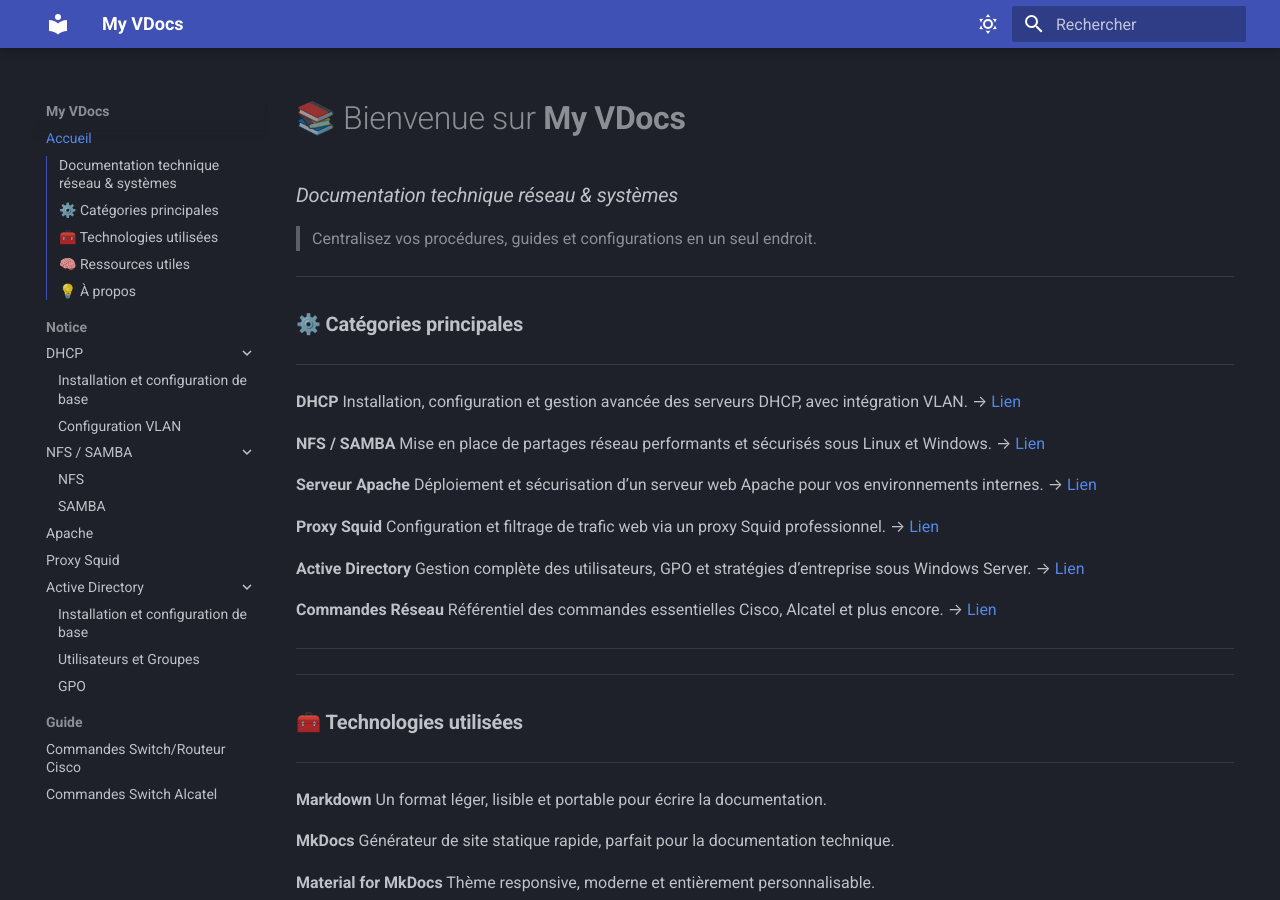
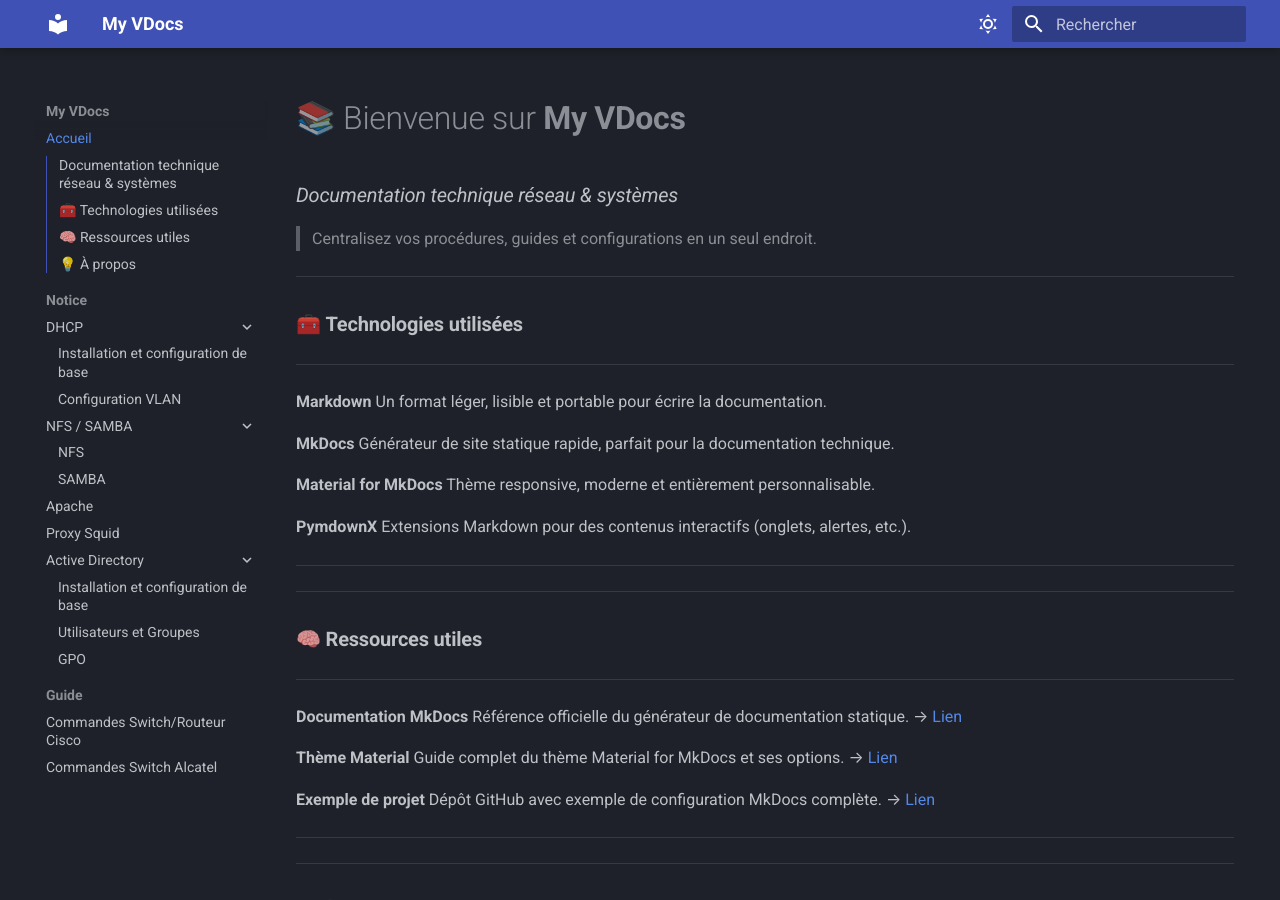
Before and after one commit to LogoViktor/My-VDocs, an MkDocs documentation site: the page built from docs/index.md, in a window 1280 px wide and 900 px high. Built offline with MkDocs 1.6.1 and Material for MkDocs 9.7.7, drawn with Linux system fonts in a browser that asks for light colours.

Commit message:
Update index.md

```diff
--- a/docs/index.md
+++ b/docs/index.md
@@ -7,36 +7,6 @@
 ### _Documentation technique réseau & systèmes_
 
 > Centralisez vos procédures, guides et configurations en un seul endroit.
-
----
-
-### ⚙️ **Catégories principales**
-
-***
-**DHCP**
-Installation, configuration et gestion avancée des serveurs DHCP, avec intégration VLAN.
-→ [Lien](Notice/DHCP/DHCP_base.md)
-
-**NFS / SAMBA**
-Mise en place de partages réseau performants et sécurisés sous Linux et Windows.
-→ [Lien](Notice/NFS_SAMBA/nfs.md)
-
-**Serveur Apache**
-Déploiement et sécurisation d’un serveur web Apache pour vos environnements internes.
-→ [Lien](Notice/apache.md)
-
-**Proxy Squid**
-Configuration et filtrage de trafic web via un proxy Squid professionnel.
-→ [Lien](Notice/proxysquid.md)
-
-**Active Directory**
-Gestion complète des utilisateurs, GPO et stratégies d’entreprise sous Windows Server.
-→ [Lien](Notice/Active%20Directory/AD_base.md)
-
-**Commandes Réseau**
-Référentiel des commandes essentielles Cisco, Alcatel et plus encore.
-→ [Lien](Guide/commande_de_base_cisco.md)
-***
 
 ---
 
```
